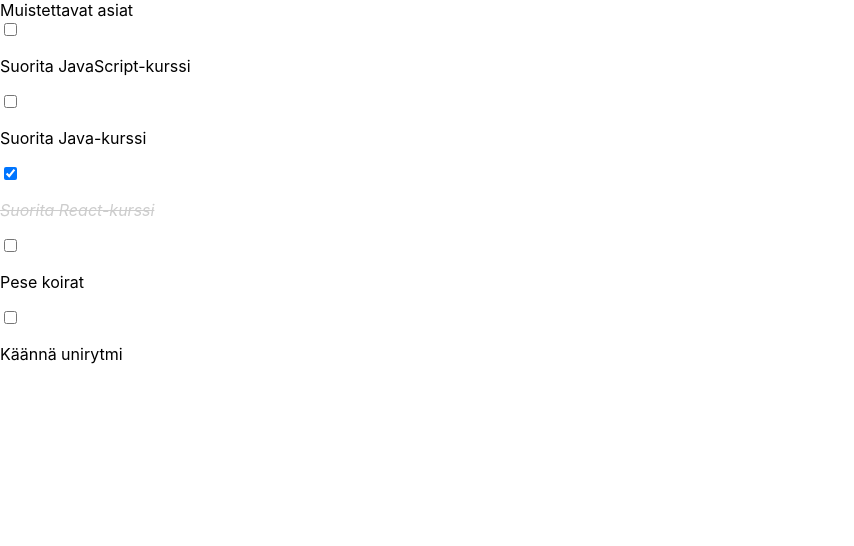
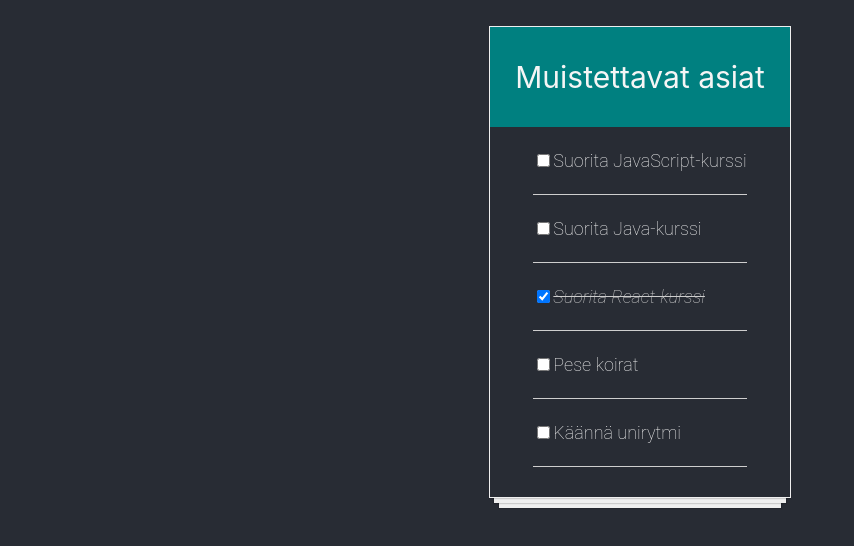
Before and after one commit to saijalatvakangas/notepad, a React (Create React App) app: page / in a window 1280 px wide. Shown: the top 546 px of the page, without its empty margins (0-854 px from the left). Built offline with nearby package versions, Linux system fonts and the light colour scheme.

Commit message:
apply style for the app

```diff
--- a/src/App.css
+++ b/src/App.css
@@ -1,14 +1,11 @@
-.App {
-  text-align: center;
+.app {
+  margin: auto;
 }
 
-.App-header {
+.app-main {
   background-color: #282c34;
   min-height: 100vh;
-  display: flex;
-  flex-direction: column;
-  align-items: center;
-  justify-content: center;
-  font-size: calc(10px + 2vmin);
-  color: white;
+  padding-top: 2%;
+  font-size: calc(10px + 1vmin);
+  color: whitesmoke;
 }
--- a/src/index.css
+++ b/src/index.css
@@ -6,3 +6,43 @@ body {
   -webkit-font-smoothing: antialiased;
   -moz-osx-font-smoothing: grayscale;
 }
+
+.todo-list {
+  max-width: 300px;
+  display: flex;
+  flex-direction: column;
+  align-items: center;
+  border: 1px solid #efefef;
+  margin: auto;
+  padding: 0   0px 30px 0px;
+  box-shadow:
+    0 1px 1px rgba(0,0,0,0.15),
+    0 10px 0 -5px #eee,
+    0 10px 1px -4px rgba(0,0,0,0.15),
+    0 20px 0 -10px #eee,
+    0 20px 1px -9px rgba(0,0,0,0.15);
+}
+
+.list-header {
+  height: 100px;
+  background-color: teal;
+  color: whitesmoke;
+  width: 100%;
+  font-size: 30px;
+  display: flex;
+  justify-content: center;
+  align-items: center;
+  font-weight: 400;
+}
+
+.list-item {
+  display: flex;
+  justify-content: flex-start;
+  align-items: baseline;
+  margin: auto;
+  padding: 5px 0;
+  max-width: 100%;
+  border-bottom: 1px solid #cecece;
+  font-family: 'Roboto', sans-serif;
+  font-weight: 100;
+}
```
